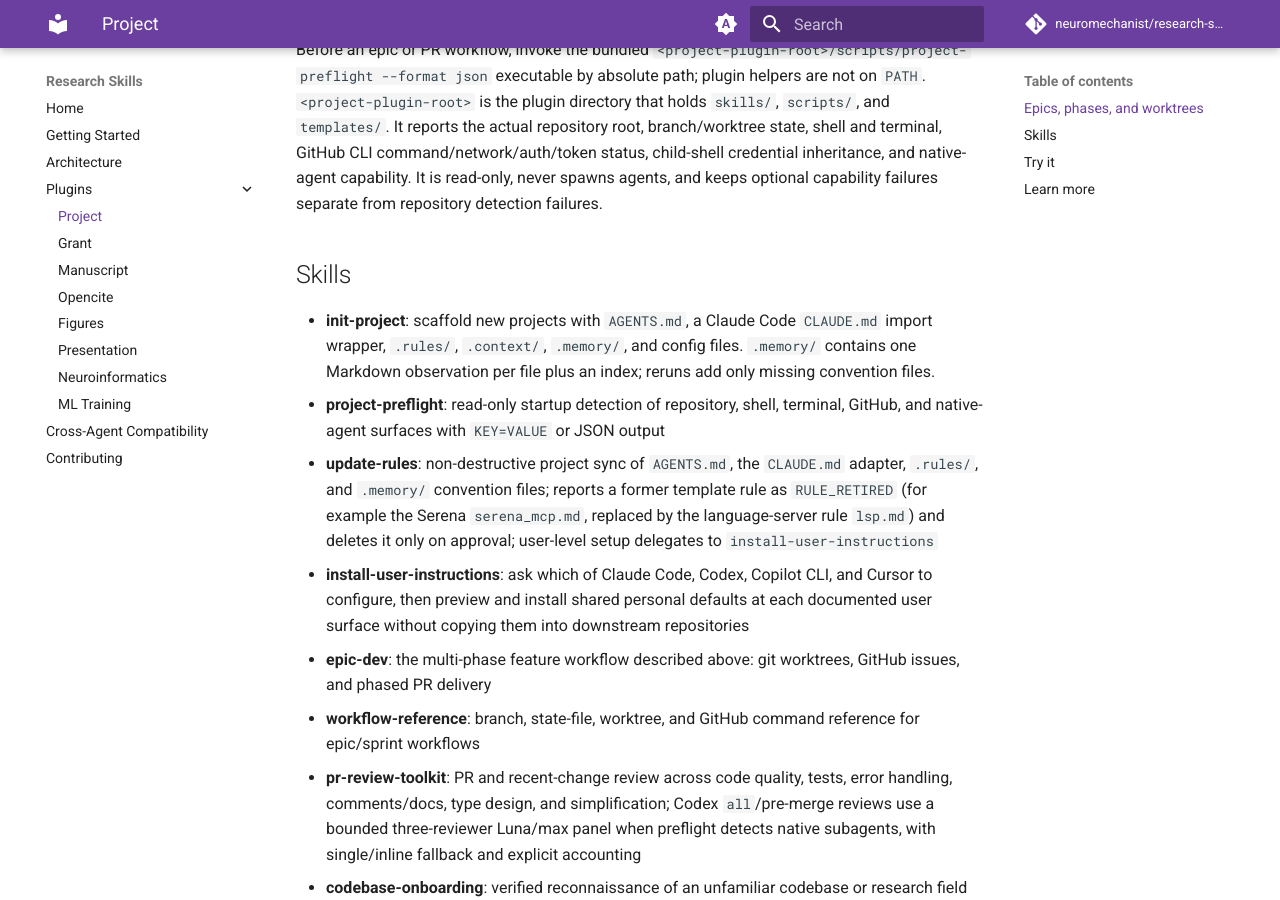
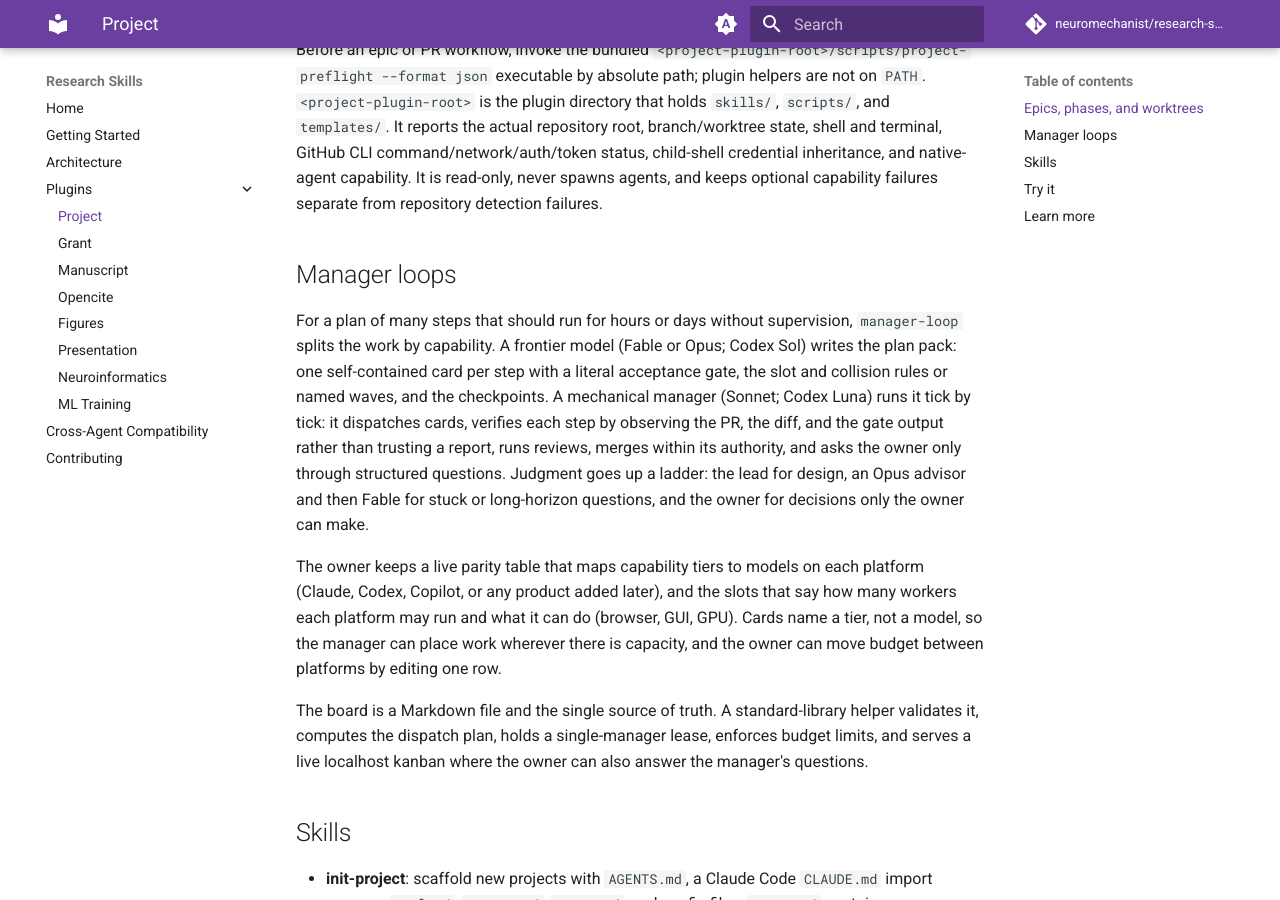
Before and after one commit to neuromechanist/research-skills, an MkDocs documentation site: the page built from docs/plugins/project.md, in a window 1280 px wide and 900 px high, scrolled down 1431 px. Built offline with MkDocs 1.6.1 and Material for MkDocs 9.7.7, drawn with Linux system fonts in a browser that asks for light colours; comment, search, counter and statistics services are not loaded; some of the changed text lies outside the part shown.

Commit message:
Document manager-loop across manifests and docs
Plugin and marketplace descriptions and keywords, README, the project
docs page (a Manager loops section), and AGENTS.md. Docs and metadata
only.

```diff
--- a/docs/plugins/project.md
+++ b/docs/plugins/project.md
@@ -25,6 +25,19 @@ plugin helpers are not on `PATH`.
 It reports the actual repository root, branch/worktree state, shell and terminal, GitHub CLI command/network/auth/token status, child-shell credential inheritance, and native-agent capability.
 It is read-only, never spawns agents, and keeps optional capability failures separate from repository detection failures.
 
+## Manager loops
+
+For a plan of many steps that should run for hours or days without supervision, `manager-loop` splits the work by capability.
+A frontier model (Fable or Opus; Codex Sol) writes the plan pack: one self-contained card per step with a literal acceptance gate, the slot and collision rules or named waves, and the checkpoints.
+A mechanical manager (Sonnet; Codex Luna) runs it tick by tick: it dispatches cards, verifies each step by observing the PR, the diff, and the gate output rather than trusting a report, runs reviews, merges within its authority, and asks the owner only through structured questions.
+Judgment goes up a ladder: the lead for design, an Opus advisor and then Fable for stuck or long-horizon questions, and the owner for decisions only the owner can make.
+
+The owner keeps a live parity table that maps capability tiers to models on each platform (Claude, Codex, Copilot, or any product added later), and the slots that say how many workers each platform may run and what it can do (browser, GUI, GPU).
+Cards name a tier, not a model, so the manager can place work wherever there is capacity, and the owner can move budget between platforms by editing one row.
+
+The board is a Markdown file and the single source of truth.
+A standard-library helper validates it, computes the dispatch plan, holds a single-manager lease, enforces budget limits, and serves a live localhost kanban where the owner can also answer the manager's questions.
+
 ## Skills
 
 - **init-project**: scaffold new projects with `AGENTS.md`, a Claude Code `CLAUDE.md` import wrapper, `.rules/`, `.context/`, `.memory/`, and config files. `.memory/` contains one Markdown observation per file plus an index; reruns add only missing convention files.
@@ -37,6 +50,7 @@ It is read-only, never spawns agents, and keeps optional capability failures sep
 - **codebase-onboarding**: verified reconnaissance of an unfamiliar codebase or research field before planning or editing: a fixed bootstrap sequence, parallel read-only explorer fan-out, and a report contract separating verified facts from assumptions
 - **implementation-planning**: strongest-tier macro design followed by worker-executable phase plans, with two registers by stakes, pre-registered decision gates, load-bearing-claim verification, and a mandatory open-judgment-calls list
 - **engineering-loop**: the single-PR change workflow: mirror an existing pattern, pin tests first for refactors, per-commit gates against a measured baseline, review with all findings addressed or rejected with reasons
+- **manager-loop**: hands-off execution of an approved plan by a manager agent, described below
 - **debugging**: reproduce-isolate-prove-fix-verify with anti-shortcut gates (never weaken tests or guardrails, no silent fallbacks)
 - **agent-fanout**: orchestrating subagents and teammates within a session with explicit model tiers: Claude Fable/Opus lead and Sonnet workers; Codex Sol lead, Terra approved-plan elaboration, and Luna workers. It adds full-lifecycle briefs, mechanical gates, lead verification, mandatory cleanup of completed one-off agents, and a hard cap of 40 agents per run. This is in-session delegation, distinct from the git-tracked epic/worktree workflow above.
 - **ci-scaffolding**: generate GitHub Actions workflows for Python (ruff + pytest) or TypeScript (biome + bun test)
```
Also changed, not shown: AGENTS.md (+2 -2 lines), README.md (+2 -1 lines), 6 other files.
